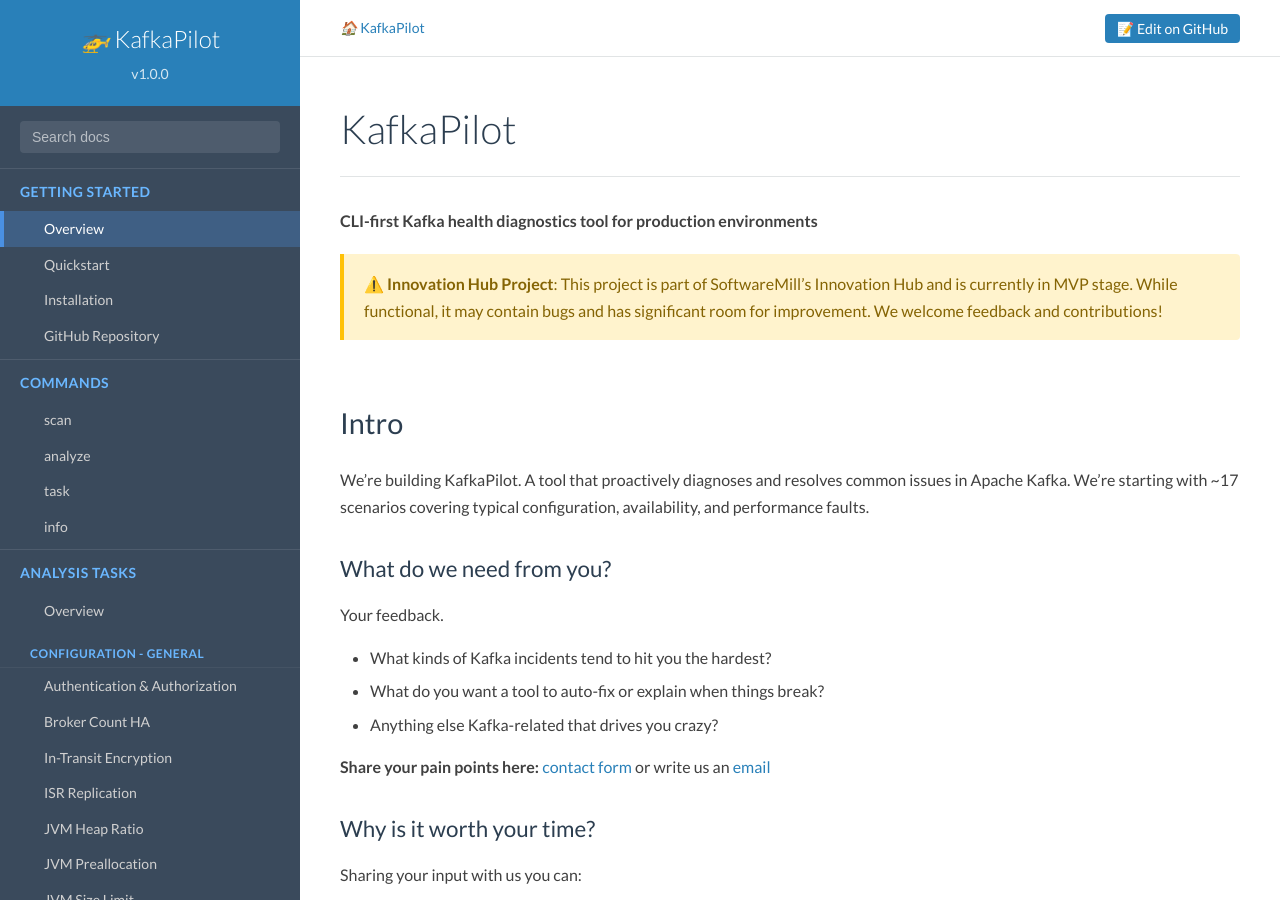
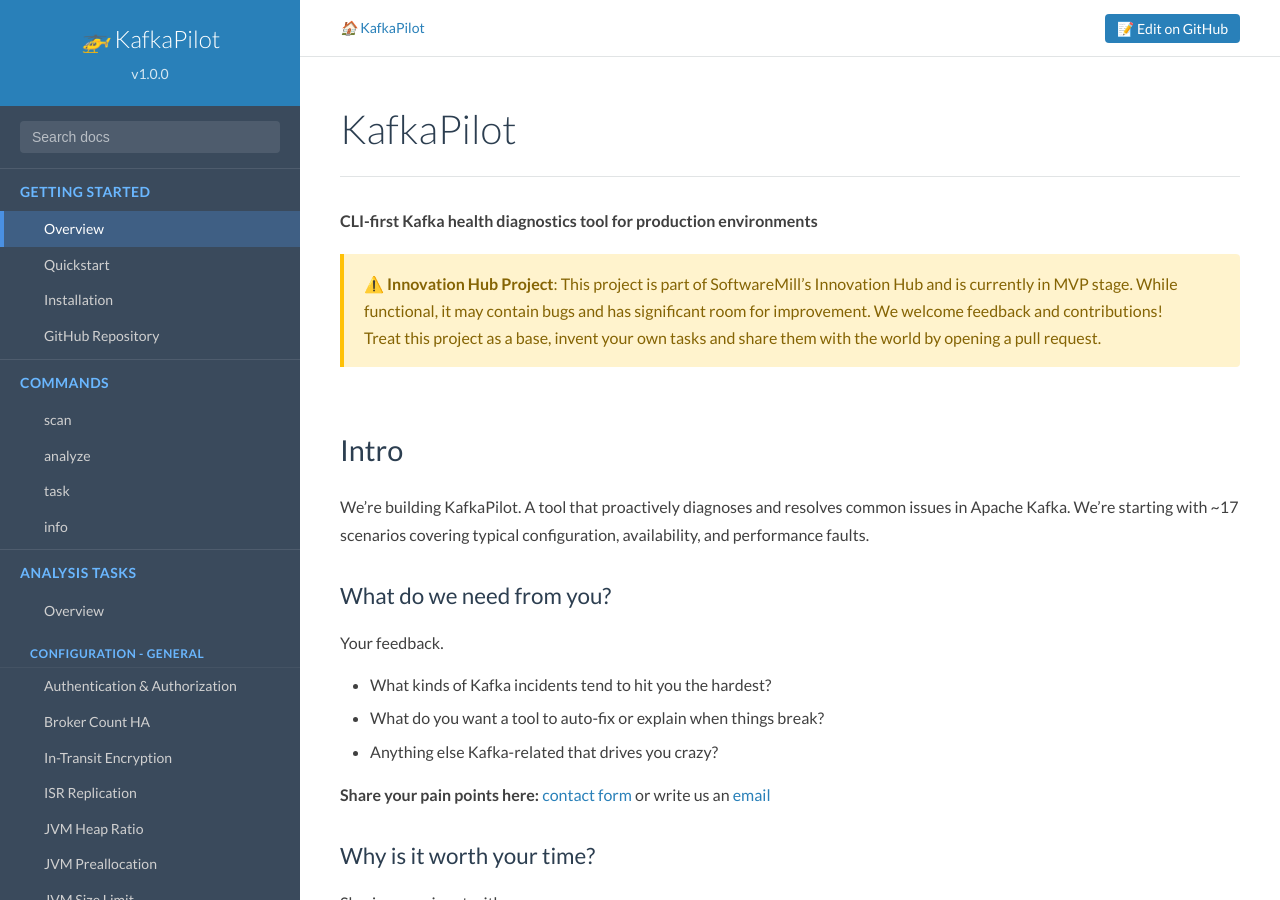
Before and after one commit to softwaremill/kcpilot, a Jekyll site: the page built from docs/index.md, in a window 1280 px wide and 900 px high. Built offline with Jekyll 4.4.1, drawn with Linux system fonts in a browser that asks for light colours.

Commit message:
updated readme notification

```diff
--- a/docs/index.md
+++ b/docs/index.md
@@ -8,6 +8,8 @@ title: KafkaPilot
 **CLI-first Kafka health diagnostics tool for production environments**
 
 > ⚠️ **Innovation Hub Project**: This project is part of SoftwareMill's Innovation Hub and is currently in MVP stage. While functional, it may contain bugs and has significant room for improvement. We welcome feedback and contributions!
+>
+> Treat this project as a base, invent your own tasks and share them with the world by opening a pull request.
 
 ## Intro
 
```
Also changed, not shown: README.md.
